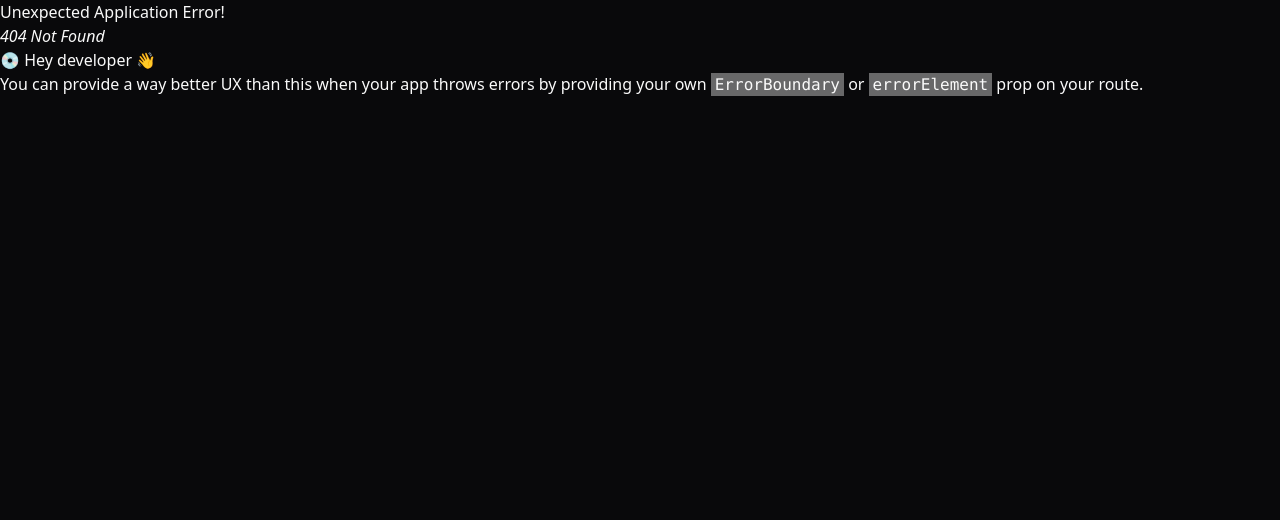
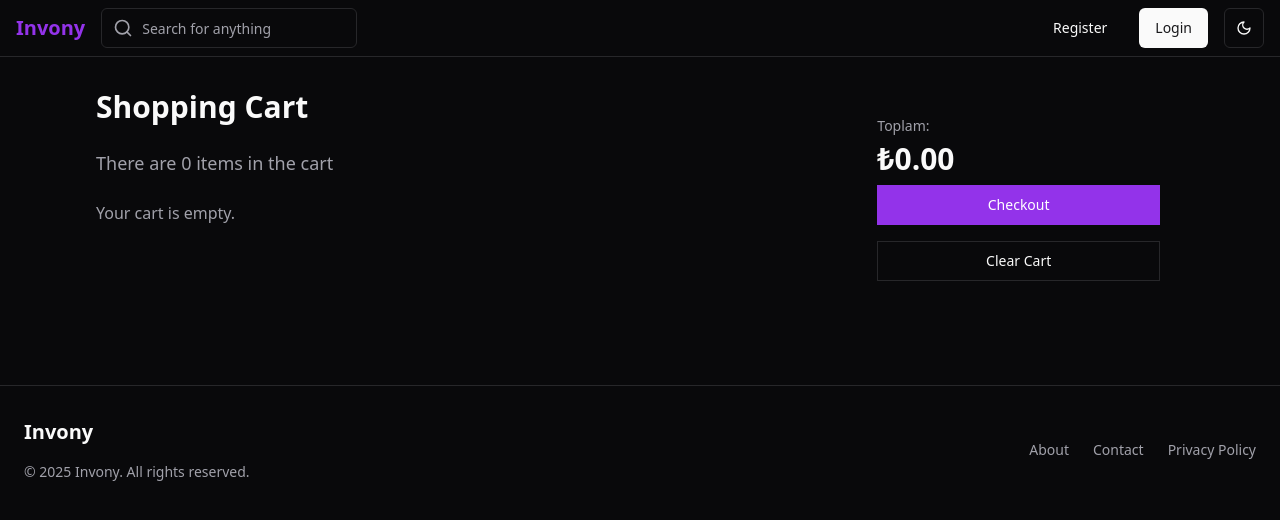
Before and after one commit to kemalege/inveon-final-case, a React (Vite) app in the folder InveonFinalCase.UI/: page /cart in a window 1280 px wide. Before the commit this address had no page. Shown: the top 520 px of the page. Built offline with nearby package versions, Linux system fonts and the light colour scheme.

Commit message:
Implement cart management

```diff
--- /dev/null
+++ b/InveonFinalCase.UI/src/components/CartHeaderButton.tsx
@@ -0,0 +1,27 @@
+import { useCart } from "@/pages/cart/context/CartContext";
+import { ShoppingCart } from "lucide-react";
+import { useNavigate } from "react-router";
+
+interface CartButtonProps {
+  cartItemCount: number;
+}
+
+export const CartHeaderButton = ({ cartItemCount }: CartButtonProps) => {
+  const navigate = useNavigate();
+  const { cart } = useCart();
+
+  return (
+    <button
+      onClick={() => navigate("/cart")}
+      className="relative p-2 rounded-full hover:bg-muted transition"
+    >
+      <ShoppingCart className="w-6 h-6 text-primary" />
+
+      {cartItemCount > 0 && (
+        <span className="absolute -top-0.5 -right-0.5 bg-purple-600 text-white text-xs font-semibold w-5 h-5 flex items-center justify-center rounded-full">
+          {cart.length}
+        </span>
+      )}
+    </button>
+  );
+};
--- a/InveonFinalCase.UI/src/components/Header.tsx
+++ b/InveonFinalCase.UI/src/components/Header.tsx
@@ -1,9 +1,10 @@
-// components/Header.tsx
 import { Input } from "@/components/ui/input";
 import { Button } from "@/components/ui/button";
 import useAuth from "@/hooks/useAuth";
 import { Link } from "react-router";
 import { ModeToggle } from "./ModeToggle";
+import { CartHeaderButton } from "./CartHeaderButton";
+import { Search } from "lucide-react";
 
 export function Header() {
     const { auth, logout } = useAuth();
@@ -15,25 +16,12 @@ export function Header() {
             <div className="container mx-auto px-4 flex items-center justify-between py-2">
                 {/* Left Section */}
                 <div className="flex items-center space-x-4">
-                    <Link to="/" className="text-primary text-lg font-bold">
+                    <Link to="/" className="text-primary text-xl font-bold">
                         <span className="text-purple-600">Invony</span>
                     </Link>
                     <div className="relative flex-1">
                         <Input type="text" placeholder="Search for anything" className="pl-10" />
-                        <svg
-                            xmlns="http://www.w3.org/2000/svg"
-                            className="absolute left-3 top-2.5 w-5 h-5 text-muted-foreground"
-                            fill="none"
-                            viewBox="0 0 24 24"
-                            stroke="currentColor"
-                            strokeWidth={2}
-                        >
-                            <path
-                                strokeLinecap="round"
-                                strokeLinejoin="round"
-                                d="M15 15l5.5 5.5M4 10a6 6 0 1112 0 6 6 0 01-12 0z"
-                            />
-                        </svg>
+                        <Search className="absolute left-3 top-2.5 w-5 h-5 text-muted-foreground"/>
                     </div>
                 </div>
 
@@ -46,6 +34,7 @@ export function Header() {
                       <Button variant="ghost" onClick={logout}>
                         Logout
                       </Button>
+                      <CartHeaderButton cartItemCount={2} />
                       <div className="w-8 h-8 bg-secondary rounded-full flex items-center justify-center text-foreground">
                         {auth?.user?.split("")[0].toUpperCase()}
                       </div>
--- a/InveonFinalCase.UI/src/main.tsx
+++ b/InveonFinalCase.UI/src/main.tsx
@@ -12,6 +12,8 @@ import Home from "./pages/home/Home.tsx";
 import Unauthorized from "./pages/auth/Unauthorized.tsx";
 import Layout from "./pages/layouts/Layout.tsx";
 import CourseDetail from "./pages/course/details/CourseDetail.tsx";
+import { CartProvider } from "./pages/cart/context/CartContext.tsx";
+import Cart from "./pages/cart/Cart.tsx";
 
 const router = createBrowserRouter([
   {
@@ -41,7 +43,15 @@ const router = createBrowserRouter([
                   <Home />
               </RequireAuth>
           ),
-      },
+        },
+        {
+          path: "/cart",
+          element: (
+              <RequireAuth>
+                  <Cart />
+              </RequireAuth>
+          ),
+        },
     ],
 }
 ]);
@@ -53,7 +63,9 @@ createRoot(document.getElementById("root")!).render(
     <QueryClientProvider client={queryClient}>
       <App>
         <AuthProvider>
-          <RouterProvider router={router} />
+          <CartProvider>
+            <RouterProvider router={router} />
+          </CartProvider>
         </AuthProvider>
       </App>
     </QueryClientProvider>
--- /dev/null
+++ b/InveonFinalCase.UI/src/pages/cart/Cart.tsx
@@ -0,0 +1,48 @@
+import { Button } from "@/components/ui/button";
+import { Separator } from "@radix-ui/react-dropdown-menu";
+import CartItem from "./components/CartItem";
+import { useCart } from "./context/CartContext";
+
+export default function Cart() {
+
+  const { cart, removeFromCart, clearCart, totalAmount } = useCart();
+
+  return (
+    <div className="max-w-6xl mx-auto p-8 grid grid-cols-1 md:grid-cols-3 gap-12">
+      <div className="md:col-span-2 space-y-6">
+        <h1 className="text-3xl font-bold">Shopping Cart</h1>
+        <p className="text-lg font-medium text-muted-foreground">
+          There are {cart.length} items in the cart
+        </p>
+
+        {cart.length > 0 ? (
+          cart.map((item) => (
+            <CartItem
+              key={item.id}
+              item={item}
+              removeFromCart={removeFromCart}
+            />
+          ))
+        ) : (
+          <p className="text-muted-foreground">Your cart is empty.</p>
+        )}
+      </div>
+
+      <div className="p-6 bg-card space-y-2">
+        <div className="space-y-1">
+            <span className="text-sm text-muted-foreground font-medium">
+                Toplam:
+            </span>
+            <div className="text-3xl font-bold">
+                ₺{totalAmount.toFixed(2)}
+            </div>
+        </div>
+        <Button className="w-full rounded-none bg-purple-600 text-white">Checkout</Button>
+        <Separator />
+        <Button variant="outline" className="w-full rounded-none" onClick={clearCart}>
+          Clear Cart
+        </Button>
+      </div>
+    </div>
+  );
+}
--- /dev/null
+++ b/InveonFinalCase.UI/src/pages/cart/components/CartItem.tsx
@@ -0,0 +1,41 @@
+import { Button } from "@/components/ui/button";
+import { CourseItem } from "../context/CartContext";
+import { TagIcon } from "lucide-react";
+
+export interface CartItemProps {
+  item: CourseItem;
+  removeFromCart: (id: string) => void;
+}
+
+export default function CartItem({ item, removeFromCart }: CartItemProps) {
+  return (
+    <div className="flex flex-col md:flex-row gap-4 border-b border-border pb-4 last:border-none">
+      <img
+        src={item.imageUrl ?? "/assets/default-course.jpg"}
+        alt={item.name}
+        className="w-36 h-24 object-cover rounded"
+      />
+
+      <div className="flex-1 flex flex-col justify-center">
+        <h2 className="text-base md:text-lg font-semibold">{item.name}</h2>
+        <p className="text-sm text-muted-foreground">
+          Instructor: {item.instructor}
+        </p>
+      </div>
+
+      <div className="flex flex-col items-end">
+        <div className="text-purple-600 text-base md:text-lg font-bold items-center">
+          ₺{item.price.toFixed(2)}
+          <TagIcon className="inline w-4 h-4 ml-1 text-purple-600/80" />
+        </div>
+        <Button
+          variant="link"
+          className="text-foreground p-0 h-auto mb-1"
+          onClick={() => removeFromCart(item.id)}
+        >
+          Kaldır
+        </Button>
+      </div>
+    </div>
+  );
+}
--- /dev/null
+++ b/InveonFinalCase.UI/src/pages/cart/context/CartContext.tsx
@@ -0,0 +1,64 @@
+import React, { createContext, useContext, useState, ReactNode } from "react";
+
+export interface CourseItem {
+    id: string;
+    name: string;
+    instructor: string;
+    description: string;
+    price: number;
+    imageUrl?: string | null;
+    category: {
+        id: string;
+        name: string;
+    };
+}
+
+interface CartContextType {
+    cart: CourseItem[];
+    addToCart: (course: CourseItem) => void;
+    removeFromCart: (id: string) => void;
+    clearCart: () => void;
+    totalAmount: number;
+    isInCart: (courseId: string) => boolean;
+}
+
+const CartContext = createContext<CartContextType | undefined>(undefined);
+
+export const CartProvider = ({ children }: { children: ReactNode }) => {
+    const [cart, setCart] = useState<CourseItem[]>([]);
+
+    const addToCart = (course: CourseItem) => {
+        const alreadyInCart = cart.find((item) => item.id === course.id);
+        if (alreadyInCart) {
+            alert(`${course.name} is already in your cart!`);
+            return;
+        }
+        setCart((prev) => [...prev, course]);
+    };
+
+    const removeFromCart = (id: string) => {
+        setCart((prev) => prev.filter((item) => item.id !== id));
+    };
+
+    const clearCart = () => {
+        setCart([]);
+    };
+
+    const isInCart = (courseId: string) => cart.some((item) => item.id === courseId);
+
+    const totalAmount = cart.reduce((acc, item) => acc + item.price, 0);
+
+    return (
+        <CartContext.Provider value={{ cart, addToCart, removeFromCart, clearCart, totalAmount, isInCart }}>
+            {children}
+        </CartContext.Provider>
+    );
+};
+
+export const useCart = () => {
+    const context = useContext(CartContext);
+    if (!context) {
+        throw new Error("useCart must be used within a CartProvider");
+    }
+    return context;
+};
--- a/InveonFinalCase.UI/src/pages/course/details/CourseDetail.tsx
+++ b/InveonFinalCase.UI/src/pages/course/details/CourseDetail.tsx
@@ -1,11 +1,16 @@
 import { Loading } from "@/components/Loading";
 import { Button } from "@/components/ui/button";
 import useAxiosPrivate from "@/hooks/useAxiosPrivate";
+import { useCart } from "@/pages/cart/context/CartContext";
 import { useQuery } from "@tanstack/react-query";
-import { useParams } from "react-router";
+import { useNavigate, useParams } from "react-router";
 
 const CourseDetail = () => {
     const axiosPrivate = useAxiosPrivate();
+
+    const { addToCart, isInCart } = useCart();
+
+    const navigate = useNavigate();
 
     const fetchCourseById = async (id: string) => {
         const response = await axiosPrivate.get(`/courses/${id}`);
@@ -20,7 +25,23 @@ const CourseDetail = () => {
         enabled: !!courseId,
     });
 
-    console.log(data);
+    const addToCartButtonContext = isInCart(courseId as string) ? (
+        <Button
+          variant="outline"
+          className="w-full bg-purple-600 text-white"
+          onClick={() => navigate("/cart")}
+        >
+          Go To Cart
+        </Button>
+      ) : (
+        <Button
+          variant="outline"
+          className="w-full bg-purple-600 text-white"
+          onClick={() => courseId && addToCart(data)}
+        >
+          Add to Cart
+        </Button>
+      );
 
     if (isLoading) return <Loading />;
     if (error) return <p>Error loading course details.</p>;
@@ -56,7 +77,7 @@ const CourseDetail = () => {
                         <p className="text-lg font-semibold text-primary">
                         ₺{price.toFixed(2)}
                         </p>
-                        <Button className="w-full">Add to Cart</Button>
+                        {addToCartButtonContext}
                         <Button variant="outline" className="w-full">
                         Buy Now
                         </Button>
--- a/InveonFinalCase.UI/src/pages/course/list/components/AddToCartHoverCard.tsx
+++ b/InveonFinalCase.UI/src/pages/course/list/components/AddToCartHoverCard.tsx
@@ -1,12 +1,19 @@
-import { Button } from "@/components/ui/button";
 import { HoverCardContent } from "@/components/ui/hover-card";
 
-export function AddToCartHoverCard({ summary }: { summary: string }) {
+export function AddToCartHoverCard({
+  summary,
+  children,
+}: {
+  summary: string;
+  children?: React.ReactNode;
+}) {
   return (
     <HoverCardContent className="w-80 p-4 shadow-lg border border-border rounded-lg bg-card">
       <h3 className="text-lg font-semibold">Description</h3>
       <p className="text-muted-foreground text-sm mt-2">{summary}</p>
-      <Button className="mt-4 w-full bg-purple-600 font-semibold text-white">Add to Cart</Button>
+      <div className="mt-4">
+          {children}
+      </div>
     </HoverCardContent>
   );
 }
--- a/InveonFinalCase.UI/src/pages/course/list/components/CourseItem.tsx
+++ b/InveonFinalCase.UI/src/pages/course/list/components/CourseItem.tsx
@@ -1,6 +1,8 @@
 import { HoverCard, HoverCardTrigger } from "@/components/ui/hover-card";
 import { useNavigate } from "react-router";
 import { AddToCartHoverCard } from "./AddToCartHoverCard";
+import { useCart } from "@/pages/cart/context/CartContext";
+import { Button } from "@/components/ui/button";
 
 export interface CourseItemProps {
     id: string;
@@ -15,9 +17,29 @@ export interface CourseItemProps {
     };
 }
 
-export function CourseItem({ id, name, instructor, description, price, imageUrl, category }: CourseItemProps) {
+export function CourseItem(course: CourseItemProps) {
 
     const navigate = useNavigate();
+    const { addToCart, isInCart} = useCart();
+
+    const { id, name, instructor, description, price, imageUrl, category } = course;
+
+    const addItemToCart = () => {
+        addToCart(course);
+    }
+
+    const buttonContext = isInCart(id) ? (
+        <Button
+          className="w-full bg-purple-600 text-white"
+          onClick={() => navigate("/cart")}
+        >
+          Go To Cart
+        </Button>
+      ) : (
+        <Button className="w-full bg-purple-600 text-white" onClick={addItemToCart}>
+          Add to Cart
+        </Button>
+      );
 
     return (
         <HoverCard>
@@ -41,7 +63,9 @@ export function CourseItem({ id, name, instructor, description, price, imageUrl,
                     </div>
                 </HoverCardTrigger>
             </div>
-            <AddToCartHoverCard summary={description} />
+            <AddToCartHoverCard summary={description}>
+                {buttonContext}
+            </AddToCartHoverCard>
         </HoverCard>
     );
 }
```
